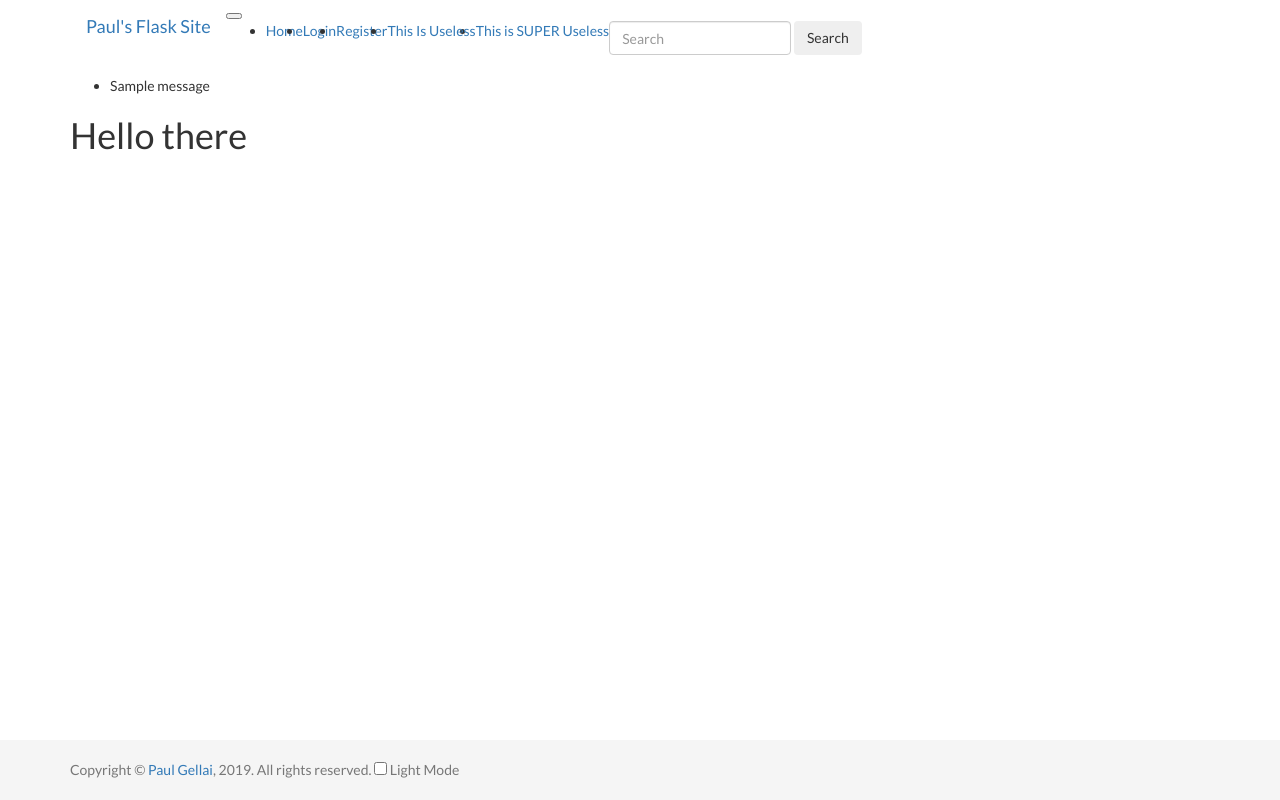
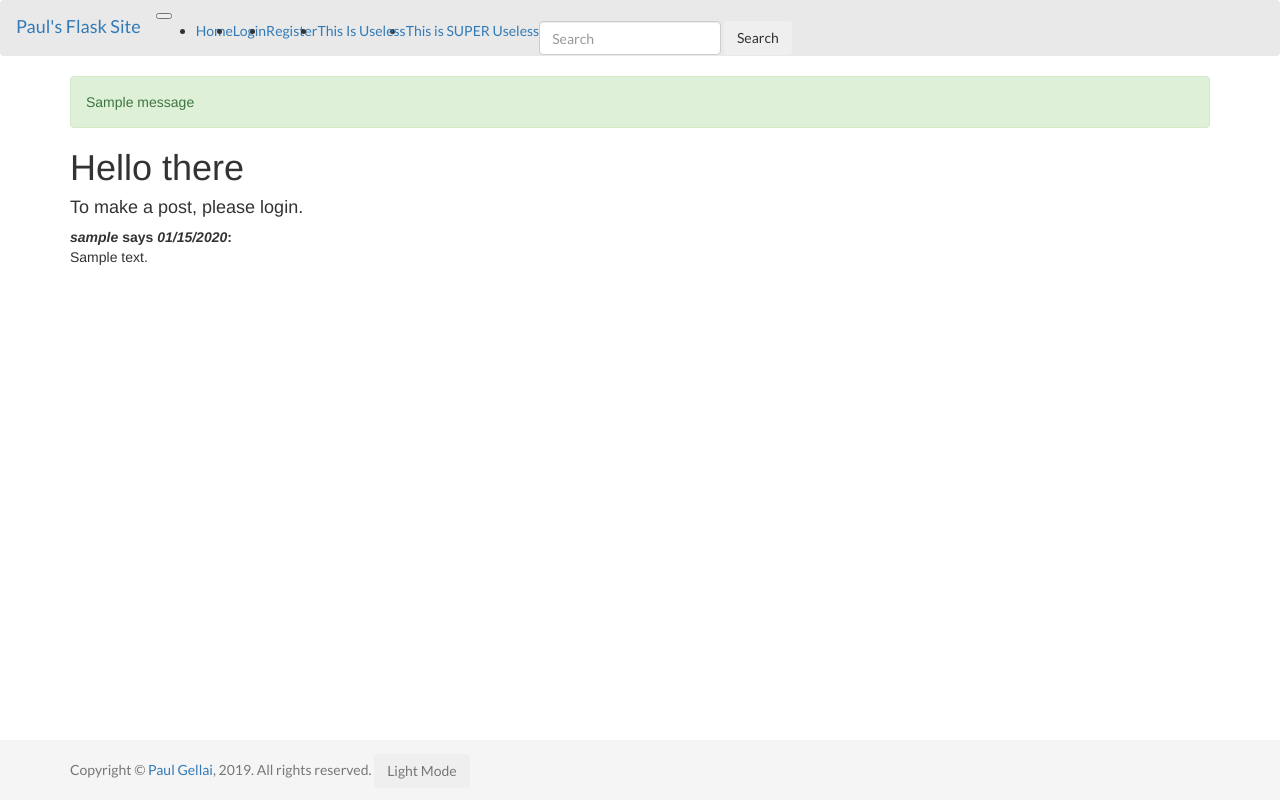
Before and after one commit to PaulGG/flask_site, a Flask app: page / in a window 1280 px wide. Run offline with Flask 2, Linux system fonts and the light colour scheme; tables that the repository leaves empty hold one stand-in row (values such as "Sample post"); one stand-in notice (Sample message) is shown; some libraries are stand-ins or nearby versions.

Commit message:
a ton of front end.

```diff
--- a/app/forms.py
+++ b/app/forms.py
@@ -1,5 +1,6 @@
 from flask_wtf import FlaskForm
-from wtforms import StringField, PasswordField, BooleanField, SubmitField
+from wtforms import StringField, PasswordField, BooleanField, SubmitField, TextAreaField
+from wtforms.widgets import TextArea
 from wtforms.validators import DataRequired, ValidationError, Email, EqualTo
 from app.models import User
 
@@ -26,3 +27,11 @@ class RegistrationForm(FlaskForm):
         user = User.query.filter_by(email=email.data).first()
         if user is not None:
             raise ValidationError('Please use a different email address.')
+
+class PostForm(FlaskForm):
+    post_box = TextAreaField("Insert your post here", widget=TextArea(), validators=[DataRequired()])
+    submit = SubmitField("Post")
+
+    def validate_post_box(self, post_box):
+        if len(post_box.data) > 280:
+            raise ValidationError("Your post cannot be longer than 280 characters.")
--- a/app/routes.py
+++ b/app/routes.py
@@ -1,13 +1,21 @@
 from flask_site import app, db
 from flask import render_template, flash, redirect, url_for
 from flask_login import current_user, login_user, logout_user
-from app.forms import LoginForm, RegistrationForm
-from app.models import User
+from app.forms import LoginForm, RegistrationForm, PostForm
+from app.models import User, Post
 
-@app.route("/")
-@app.route("/index")
+@app.route("/", methods=["GET", "POST"])
+@app.route("/index", methods=["GET", "POST"])
 def index():
-    return render_template("index.html")
+    form = PostForm()
+    if form.validate_on_submit():
+        post = Post(body=form.post_box.data, author=current_user)
+        db.session.add(post)
+        db.session.commit()
+        flash("Post successful.", "success")
+        return redirect(url_for("index"))
+    posts = reversed(Post.query.all())
+    return render_template("index.html", form=form, posts=posts)
     #return "Hello World!"
 
 @app.errorhandler(404)
@@ -22,10 +30,10 @@ def login():
     if form.validate_on_submit():
         user = User.query.filter_by(username=form.username.data).first()
         if user is None or not user.check_password(form.password.data):
-            flash("Invalid username or password")
+            flash("Invalid username or password", "error")
             return redirect(url_for('login'))
         login_user(user, remember=form.remember_me.data)
-        flash("Login successful for user {}.".format(form.username.data))
+        flash("Login successful for user {}.".format(form.username.data), "success")
         return redirect(url_for("index"))
     return render_template("login.html", title="Sign In", form=form)
 
@@ -39,11 +47,12 @@ def register():
         user.set_password(form.password.data)
         db.session.add(user)
         db.session.commit()
-        flash('You have successfully registered.')
+        flash('You have successfully registered.', "success")
         return redirect(url_for('login'))
     return render_template('register.html', title='Register', form=form)
 
 @app.route('/logout')
 def logout():
     logout_user()
+    flash("You have successfully logged out.", "success")
     return redirect(url_for('index'))
--- a/flask_site.py
+++ b/flask_site.py
@@ -7,6 +7,7 @@ from flask_migrate import Migrate
 #from flask_bcrypt import Bcrypt
 from flask_argon2 import Argon2
 from flask_login import LoginManager
+from flask_moment import Moment
 
 def create_app():
     app = Flask(__name__)
@@ -20,6 +21,7 @@ login = LoginManager(app)
 #bcrypt = Bcrypt(app)
 argon2 = Argon2(app)
 migrate = Migrate(app, db)
+moment = Moment(app)
 
 from app import routes, models
 from app import forms
--- a/static/css/main.css
+++ b/static/css/main.css
@@ -1,5 +1,5 @@
 body.dark {
-    background-color: #343A40;
+    background-color: #2B3035;
 }
 
 /* for bootstrap sticky header */
@@ -44,3 +44,19 @@ h1.error {
 h2.error {
     font-family: 'Shadows Into Light', cursive;
 }
+
+p {
+    overflow-wrap: break-word;
+}
+
+.container-fluid {
+    padding: 0px;
+}
+
+.light-nav {
+    background-color: #e9e9e9;
+}
+
+.invalid-feedback {
+    visibility: visible;
+}
--- a/static/js/main.js
+++ b/static/js/main.js
@@ -4,15 +4,22 @@ var item = localStorage.getItem("themeSetting")
 var navbar = document.getElementById("navbar")
 var econtent = document.getElementById("econtent")
 var footer = document.getElementById("footer")
-var theme_text = document.getElementById("themeText")
 
 if (item == "dark") {
     button.checked = true
     toggle()
-    theme_text.textContent = " Dark Mode"
+    button.innerHTML = " Dark Mode"
 } else {
     button.checked = false
-    theme_text.textContent = " Light Mode"
+    button.innerHTML = " Light Mode"
+}
+
+/*  This is a really annoying thing I had to do to hotfix bootstrap because for some stupid reason, bootstrap refuses to render
+    'invalid-feedback' elements without having 'd-block' added to them. Idiocy. This has been a reported bug for a while.
+*/
+var invalidFeedbackElements = document.getElementsByClassName("invalid-feedback")
+for (var i = 0; i < invalidFeedbackElements.length; i++) {
+    invalidFeedbackElements[i].classList.add("d-block")
 }
 
 function toggle() {
@@ -21,15 +28,20 @@ function toggle() {
     navbar.classList.toggle("bg-dark")
     econtent.classList.toggle("text-light")
     footer.classList.toggle("dark")
+    button.classList.toggle("btn-dark")
 }
 
 function toggleTheme() {
-    if (button.checked) {
+    if (localStorage.getItem("themeSetting") == "light") {
         localStorage.setItem("themeSetting", "dark")
-        theme_text.textContent = " Dark Mode"
+        button.innerHTML = " Dark Mode"
+        //button.classList.add("btn-light")
+        //button.classList.remove("btn-dark")
     } else {
         localStorage.setItem("themeSetting", "light")
-        theme_text.textContent = " Light Mode"
+        button.innerHTML = " Light Mode"
+        //button.classList.remove("btn-light")
+        //button.classList.add("btn-dark")
     }
     toggle()
 }
--- a/templates/base.html
+++ b/templates/base.html
@@ -12,11 +12,11 @@
 {% block scripts %}
 <script src="{{ url_for('.static', filename='js/main.js') }}"></script>
 {{super()}}
+{{ moment.include_moment() }}
 {% endblock %}
 
 {% block navbar %}
-<div class="font container">
-  <nav class="navbar navbar-expand-lg" id="navbar">
+<nav class="font navbar navbar-expand-lg navbar-light light-nav" id="navbar">
   <a class="navbar-brand" href="{{ url_for('index') }}">Paul's Flask Site</a>
   <button class="navbar-toggler" type="button" data-toggle="collapse" data-target="#navbarSupportedContent" aria-controls="navbarSupportedContent" aria-expanded="false" aria-label="Toggle navigation">
     <span class="navbar-toggler-icon"></span>
@@ -71,17 +71,24 @@
     </form>
   </div>
 </nav>
-</div>
 {% endblock %}
 
 {% block content %}
-<div class="font container" id="econtent">
+<div class="container" id="econtent">
+  <!--{% with messages = get_flashed_messages() %}
+  {% if messages %}
+      {% for message in messages %}
+      <div class="alert alert-info" role="alert">{{ message }}</div>
+      {% endfor %}
+  {% endif %}
+  {% endwith %}
+  -->
   {% block extended_content %}{% endblock %}
 </div>
 <footer class="footer font light" id="footer">
     <div class="container">
       <span class="text-muted">
-        Copyright © <a href="https://paul.systems">Paul Gellai</a>, 2019. All rights reserved. <input type="checkbox" name="theme" id="theme" aria-label="Light or Dark Mode" onclick="toggleTheme()"><span id="themeText"> Dark Theme</span>
+        Copyright © <a href="https://paul.systems">Paul Gellai</a>, 2019. All rights reserved. <button class="btn btn-dark" type="button" id="theme" name="theme" onclick="toggleTheme()">Light Theme</button>
       </span>
 </footer>
 <!--<div class="font text-light card bg-dark">
--- a/templates/index.html
+++ b/templates/index.html
@@ -1,13 +1,48 @@
 {% extends "base.html" %}
+{% import 'bootstrap/wtf.html' as wtf %}
+
 {% block extended_content %}
     {% with messages = get_flashed_messages() %}
         {% if messages %}
-            <ul>
-                {% for message in messages %}
-                <li>{{ message }}</li>
-                {% endfor %}
-            </ul>
+            {% for message in messages %}
+            <div class="alert alert-success" role="alert">
+                {{ message }}
+            </div>
+            {% endfor %}
         {% endif %}
     {% endwith %}
     <h1>Hello there</h1>
+    {% if current_user.is_authenticated %}
+    <div class="row">
+            <div class="col-md-4">
+                {{ wtf.quick_form(form) }}
+            </div>
+        </div>
+    <!--
+<form action="" method="post">
+        {{ form.hidden_tag() }}
+        <p>
+            {{ form.post_box.label }}<br>
+            {{ form.post_box(cols="50", rows="5") }}
+            {% for error in form.post_box.errors %}
+            <span class="text-danger">
+                {{ error }}
+            </span>
+        {% endfor %}
+        </p>
+        <p>
+            {{ form.submit }}
+        </p>
+    </form>
+    -->
+
+    {% else %}
+    <h4>To make a post, please login.</h4>
+    {% endif %}
+    {% for post in posts %}
+    <p>
+        <b><i>{{ post.author.username }}</i> says <i>{{ moment(post.timestamp).calendar() }}</i>:</b><br>
+        {{ post.body }}
+    </p>
+    {% endfor %}
 {% endblock %}
```
Also changed, not shown: templates/login.html (+26 -0 lines), templates/register.html (+8 -1 lines), app.db. Lines whose indentation alone changed are shown as unchanged.
